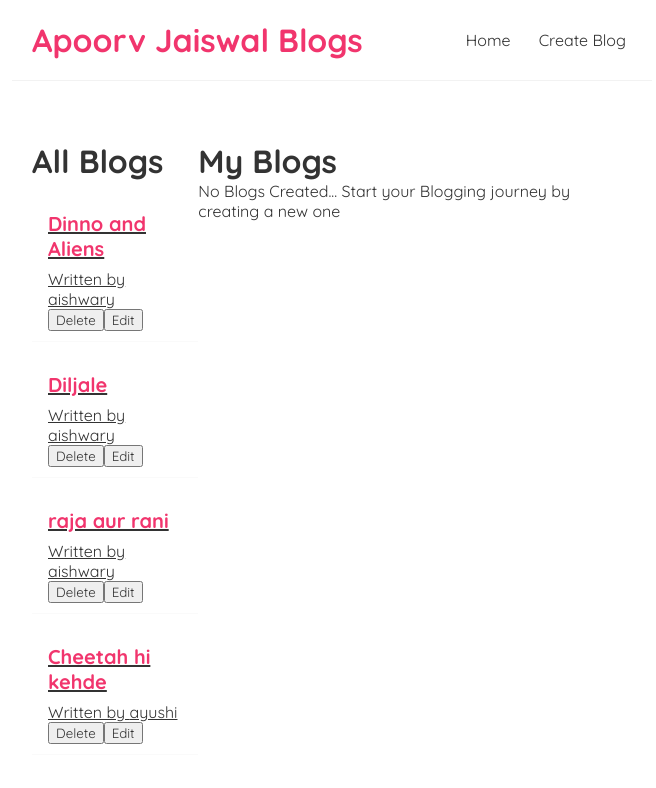
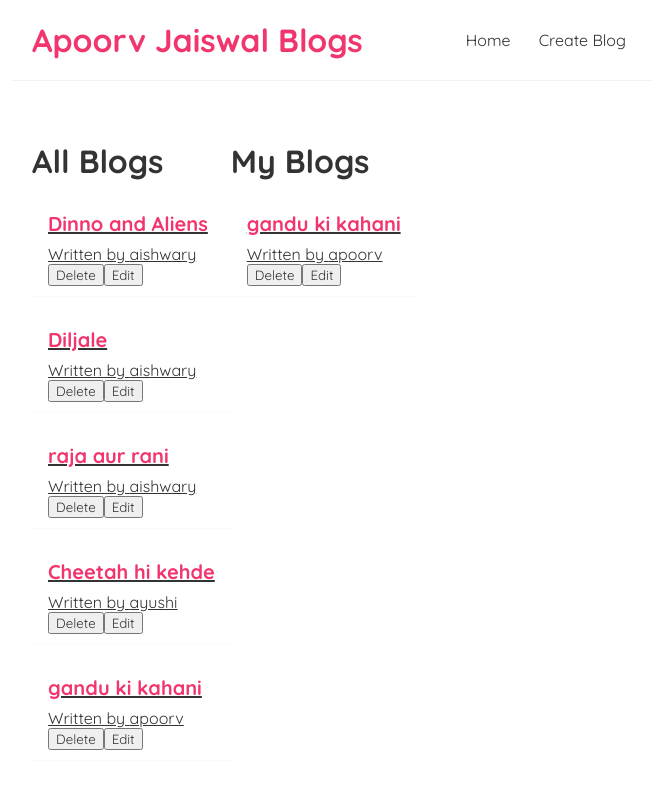
Before and after one commit to apoorvjaiswal/apoorv-blog, a React (Create React App) app: page / in a window 1280 px wide. Shown: the top 788 px of the page, without its empty margins (308-964 px from the left). Built offline with nearby package versions, Linux system fonts and the light colour scheme; data requests are answered from the project's data file.

Commit message:
removed topic typo

```diff
--- a/data/db.json
+++ b/data/db.json
@@ -23,6 +23,12 @@
       "title": "Cheetah hi kehde",
       "author": "ayushi",
       "body": "Meghalaya ke jungalo mein ek aadamkhor baagh ka aatank macha hua tha. Desh bhar se kayi shikari bukaye gaye par koi na maar paya.\nRamu naam ke ek kisan ne baagh pakadne ki zimmedari li.\nUsne apni bakri ko rassi se baandh diya ."
+    },
+    {
+      "id": "224e",
+      "title": "gandu ki kahani ",
+      "author": "apoorv",
+      "body": "Mera ek dost gandu hai. Jo ki razai mein ghusa hua hai.\nBas paani mangata rehta hai.\naur ek mai chutiya aadmi hoon.gadhu=gandu"
     }
   ],
   "users": [
--- a/src/BlogDetails.tsx
+++ b/src/BlogDetails.tsx
@@ -23,7 +23,7 @@ const BlogDetails: React.FC<IBlogDetails> = ({}) => {
     {error && <h1> OOPS! Unable to fetch the blog</h1>}
     {data &&
       <div>
-    <h1>Title {blog?.title}</h1>
+    <h1>{blog?.title}</h1>
     <br></br>
     <h3>Authored By: {blog?.author}</h3>
     <br></br>
```
